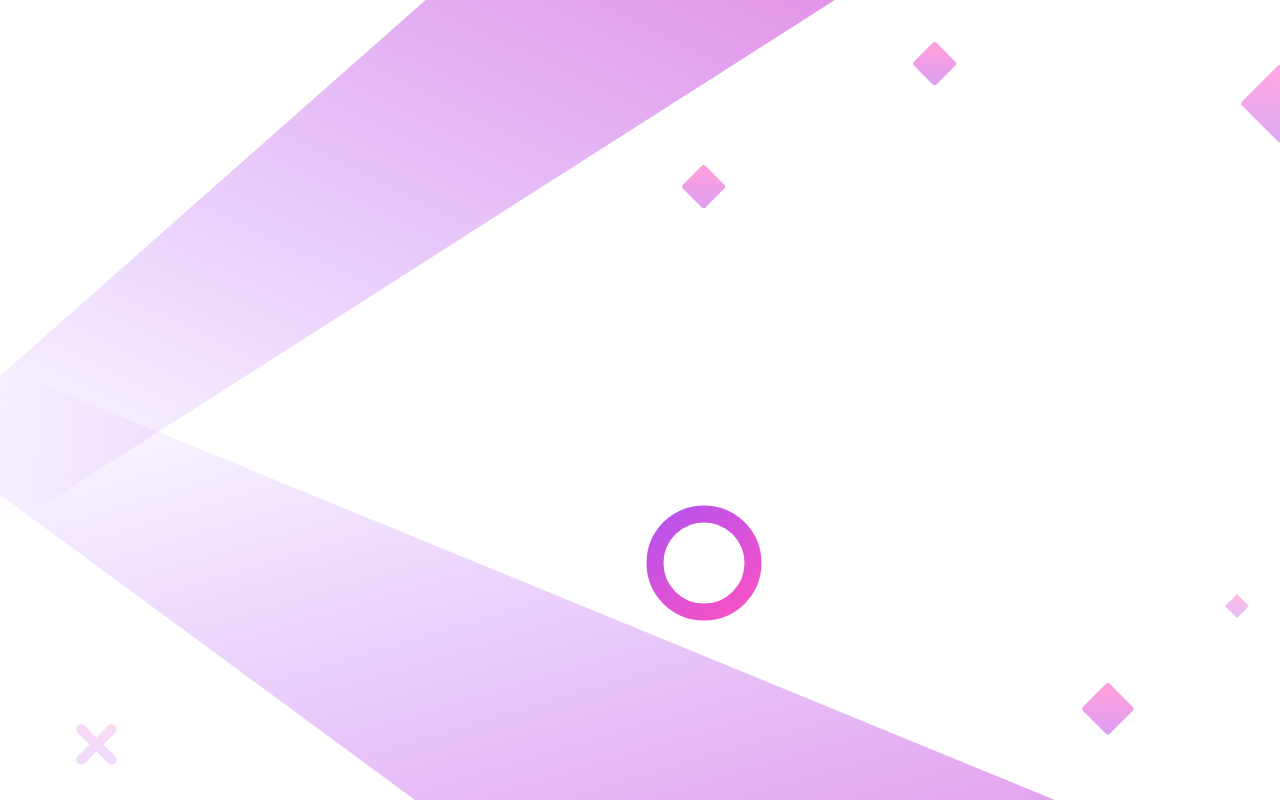
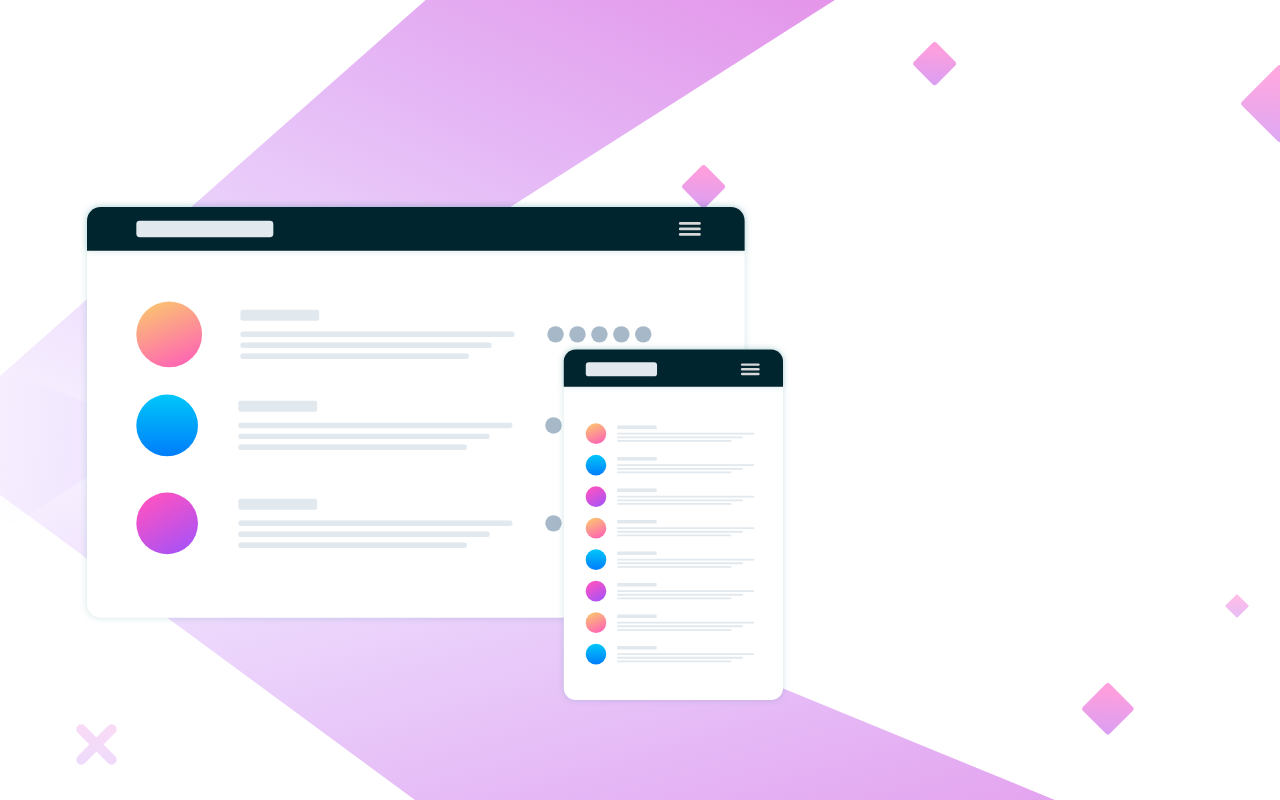
Before and after one commit to inductive-anks1/huddle-landing-page-with-single-introductory-section-master, a plain HTML site: page index.html in a window 1280 px wide. Drawn offline with Linux system fonts and the light colour scheme.

Commit message:
Added Mockup Image at correct Location

```diff
--- a/index.html
+++ b/index.html
@@ -18,6 +18,8 @@
 
 </head>
 <body>
-
+  <div class="mockup">
+    <img src="images/illustration-mockups.svg" alt="Illustration Mockups">
+  </div>
 </body>
 </html>
--- a/style.css
+++ b/style.css
@@ -6,3 +6,8 @@ body {
     background-repeat: no-repeat;
     background-attachment: fixed;
 }
+
+.mockup{
+    margin-top: 200px;
+    margin-left: 80px;
+}
```
